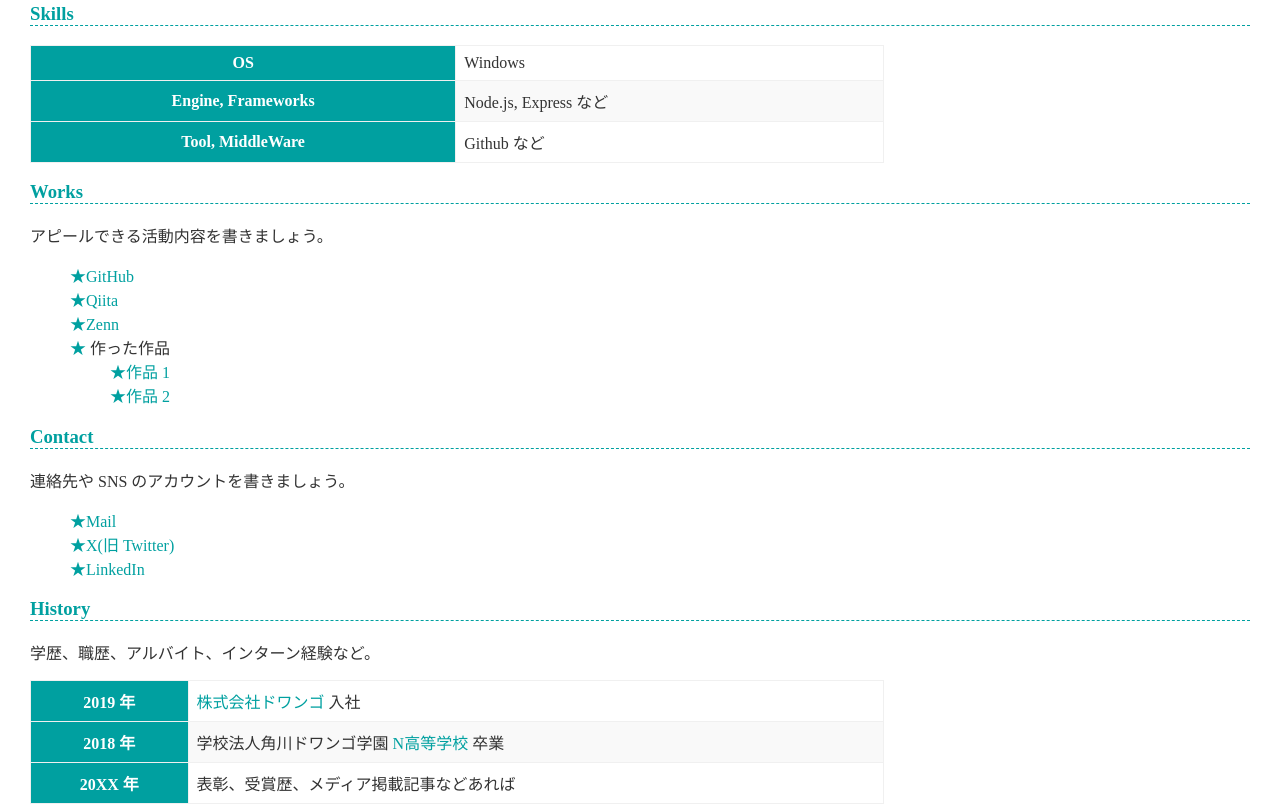
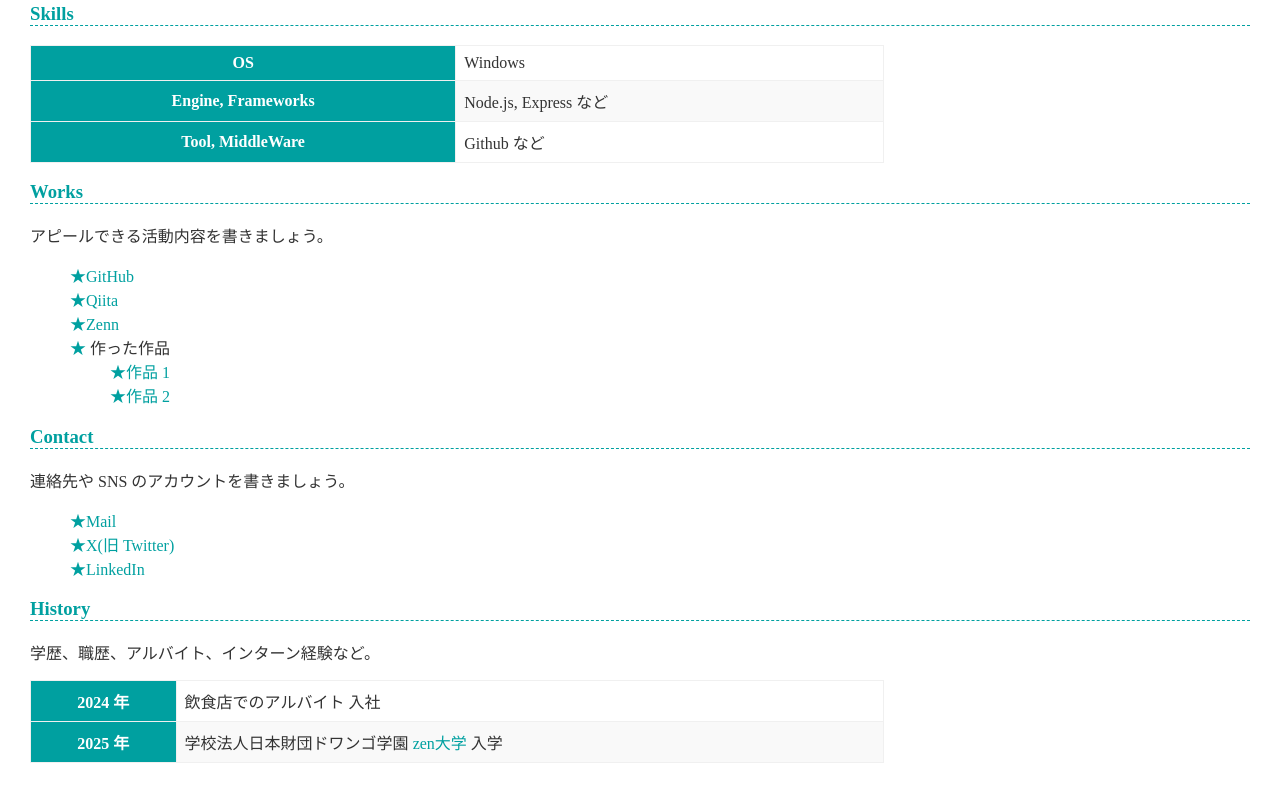
Before and after one commit to aopon2603/aopon2603.github.io, a plain HTML site: page index.html in a window 1280 px wide. Shown: the part 334-1138 px from the top of the page. After the commit the page ends 1097 px from the top, so only its background shows below. Drawn offline with Linux system fonts and the light colour scheme.

Commit message:
Update index.html

```diff
--- a/index.html
+++ b/index.html
@@ -64,16 +64,12 @@
     <p>学歴、職歴、アルバイト、インターン経験など。</p>
     <table>
       <tr>
-        <th>2019 年</th>
-        <td><a href="https://dwango.co.jp/">株式会社ドワンゴ</a> 入社</td>
+        <th>2024 年</th>
+        <td>飲食店でのアルバイト</a> 入社</td>
       </tr>
       <tr>
-        <th>2018 年</th>
-        <td>学校法人角川ドワンゴ学園 <a href="https://nnn.ed.jp/">N高等学校</a> 卒業</td>
-      </tr>
-      <tr>
-        <th>20XX 年</th>
-        <td>表彰、受賞歴、メディア掲載記事などあれば</td>
+        <th>2025 年</th>
+        <td>学校法人日本財団ドワンゴ学園 <a href="https://zen.ac.jp/">zen大学</a> 入学</td>
       </tr>
     </table>
   </body>
```
